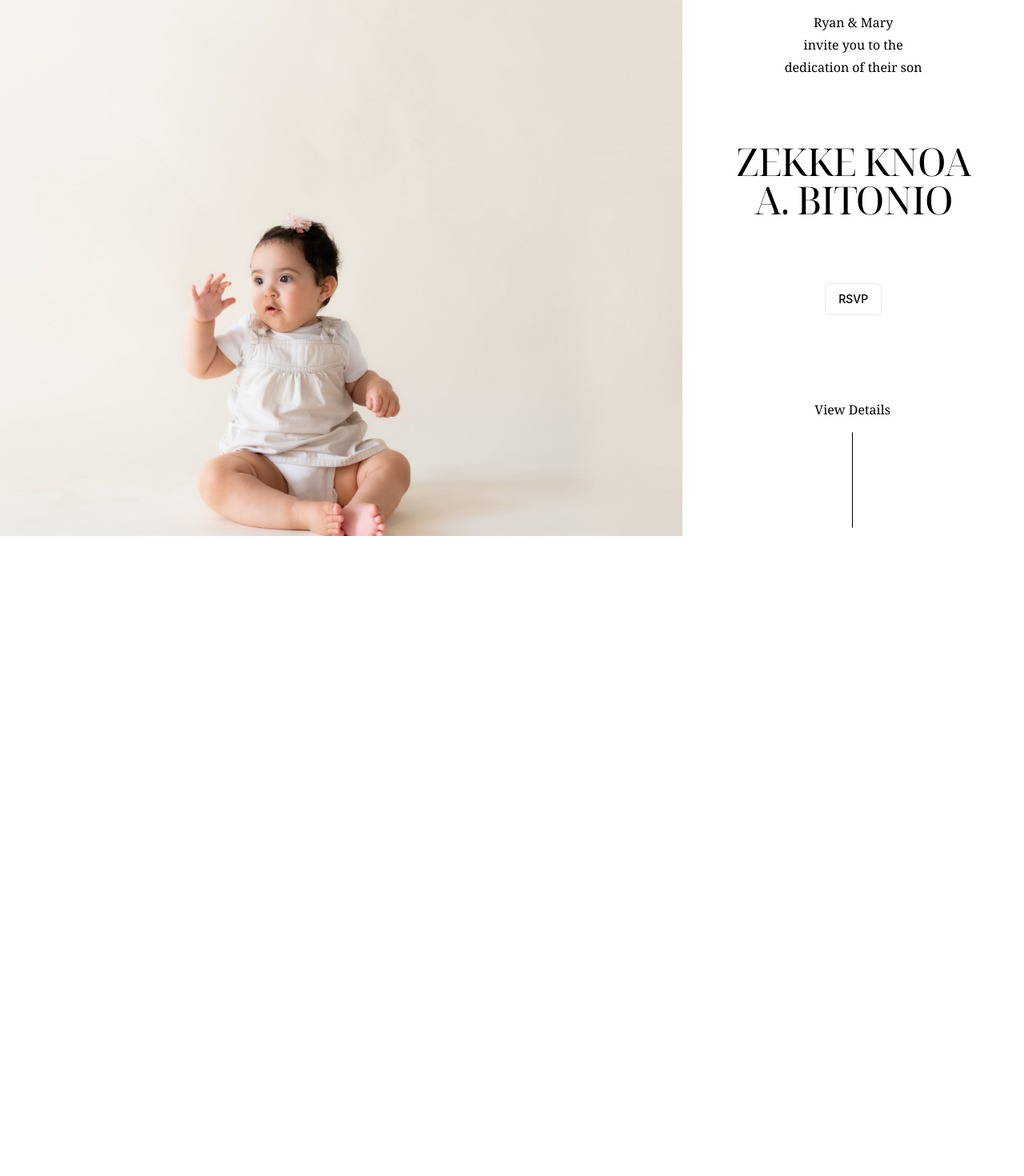
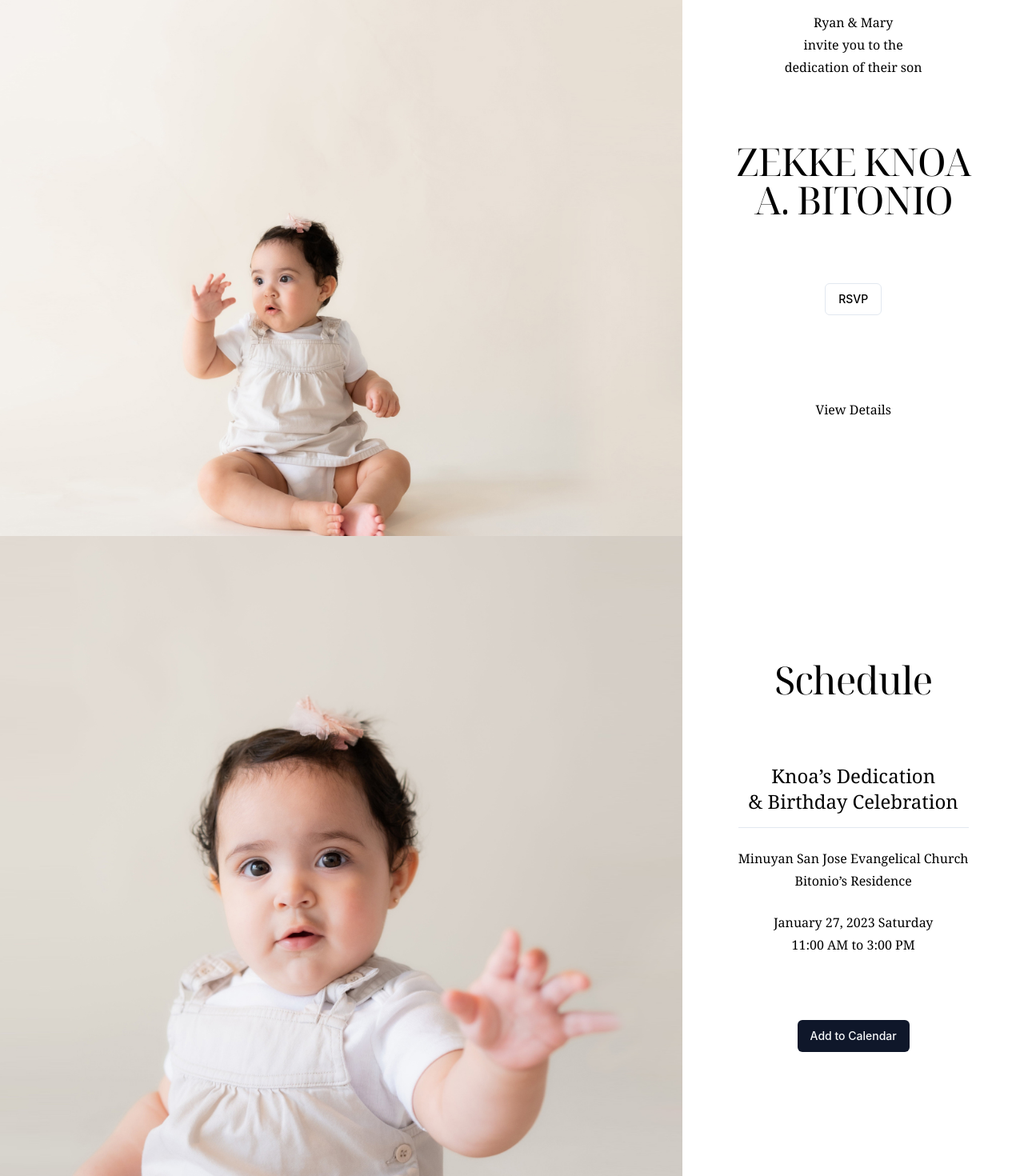
Before and after one commit to ryanbitonio/knoa, a React (Vite) app in the folder client/: page / in a window 1280 px wide. Shown: the part 130-1600 px from the top of the page at 80% size. Before the commit the page ends 800 px from the top, so only its background shows below. Built offline with nearby package versions, Linux system fonts and the light colour scheme.

Commit message:
Creating the schedule page

```diff
--- a/client/src/App.jsx
+++ b/client/src/App.jsx
@@ -1,10 +1,12 @@
 import "./App.css";
+import Schedule from "./components/layout/Schedule";
 import Welcome from "./components/layout/Welcome";
 
 function App() {
   return (
-    <div>
+    <div className="grid md:grid-cols-3 sm:grid-cols-1  gap-0 h-screen">
       <Welcome />
+      <Schedule />
     </div>
   );
 }
--- /dev/null
+++ b/client/src/components/layout/Schedule.jsx
@@ -0,0 +1,39 @@
+import { Button } from "@/components/ui/button";
+import { Separator } from "@/components/ui/separator";
+import scheduleImage from "../../assets/schedule-img.jpg";
+
+const Schedule = () => {
+  return (
+    <>
+      <div className="md:col-span-2">
+        <img
+          className="sm:min-h-auto md:h-screen object-cover"
+          src={scheduleImage}
+          alt="baby welcome image"
+        />
+      </div>
+      <div className="mt-10 flex flex-col justify-center items-center gap-20 text-center">
+        <h1 className="scroll-m-20 text-4xl tracking-tight lg:text-5xl">
+          Schedule
+        </h1>
+        <div className="">
+          <h3 className="lg:text-2xl">
+            Knoa’s Dedication <br />& Birthday Celebration
+          </h3>
+          <Separator className="mt-4" />
+          <p className="leading-7 [&:not(:first-child)]:mt-6">
+            Minuyan San Jose Evangelical Church <br />
+            Bitonio’s Residence
+          </p>
+          <p className="leading-7 [&:not(:first-child)]:mt-6">
+            January 27, 2023 Saturday <br />
+            11:00 AM to 3:00 PM
+          </p>
+        </div>
+        <Button className="mb-10">Add to Calendar</Button>
+      </div>
+    </>
+  );
+};
+
+export default Schedule;
--- a/client/src/components/layout/Welcome.jsx
+++ b/client/src/components/layout/Welcome.jsx
@@ -3,16 +3,15 @@ import { Button } from "@/components/ui/button";
 
 const Welcome = () => {
   return (
-    <div className="grid md:grid-cols-3 sm:grid-cols-1 gap-0 h-screen">
-      <div className=" md:col-span-2">
+    <>
+      <div className="md:col-span-2 ">
         <img
-          className="h-screen object-cover"
+          className="sm:h-auto md:h-screen object-cover "
           src={welcomeImage}
           alt="baby welcome image"
         />
       </div>
-      <div className="flex flex-col justify-center items-center gap-20">
-        <div className="h-screen flex flex-col justify-center items-center gap-20 text-center ">
+      <div className="my-10 flex flex-col justify-center items-center gap-20 text-center">
         <p className="leading-7 [&:not(:first-child)]:mt-6">
           Ryan & Mary <br /> invite you to the <br /> dedication of their son
         </p>
@@ -20,12 +19,9 @@ const Welcome = () => {
           ZEKKE KNOA <br /> A. BITONIO
         </h1>
         <Button variant="outline">RSVP</Button>
-          <p className="leading-7 [&:not(:first-child)]:mt-6 after:content after:border-l-slate-950 after:border-solid after:border after:relative after:top-10 after:right-12 after:pb-24">
-            View Details
-          </p>
+        <p className="leading-7 [&:not(:first-child)]:mt-6 ">View Details</p>
       </div>
-      </div>
-    </div>
+    </>
   );
 };
 
--- a/client/src/index.css
+++ b/client/src/index.css
@@ -5,16 +5,16 @@
 @tailwind utilities;
 
 @layer base {
-  p {
-    font-family: "Noto Serif", system-ui, sans-serif;
-  }
-
-  h1,
+  p,
   h2,
   h3,
   h4,
   h5,
   h6 {
+    font-family: "Noto Serif", system-ui, sans-serif;
+  }
+
+  h1 {
     font-family: "Noto Serif Display", system-ui, sans-serif;
   }
 }
```
Lines whose indentation alone changed are shown as unchanged.
